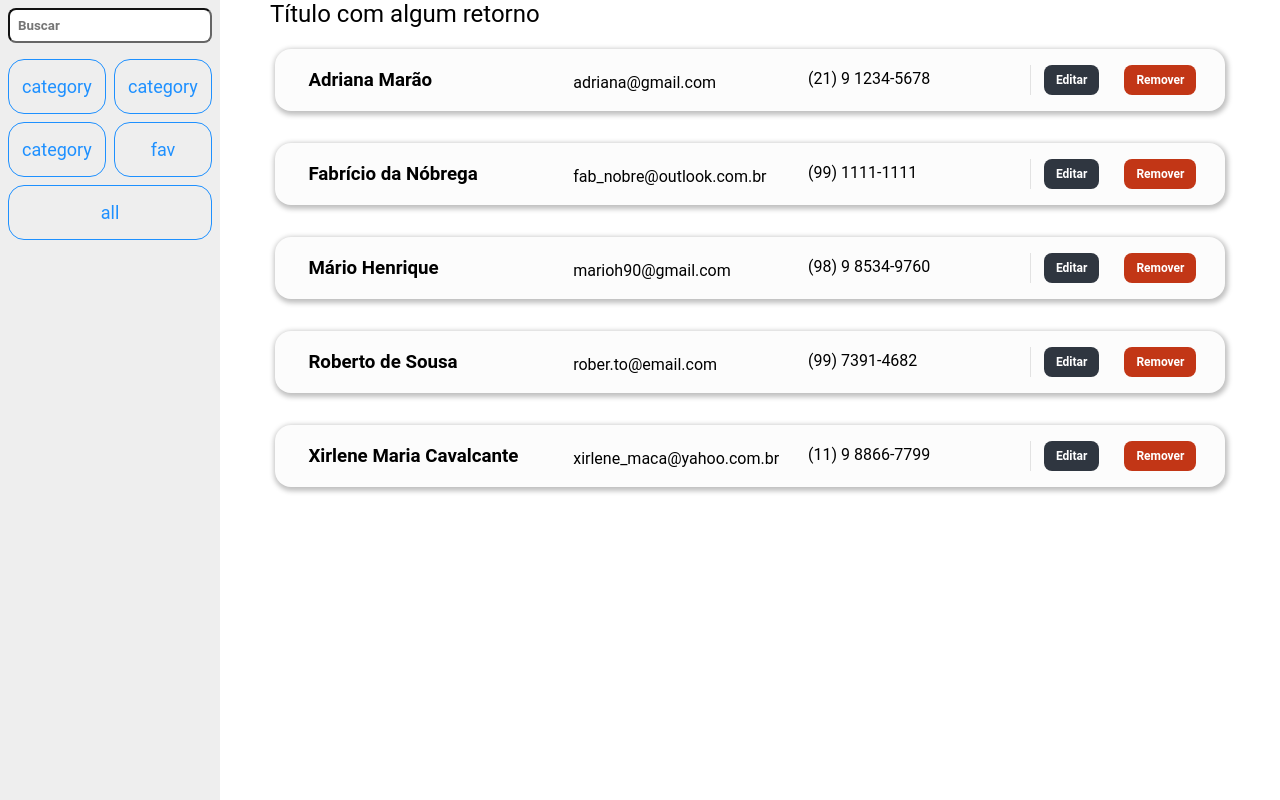
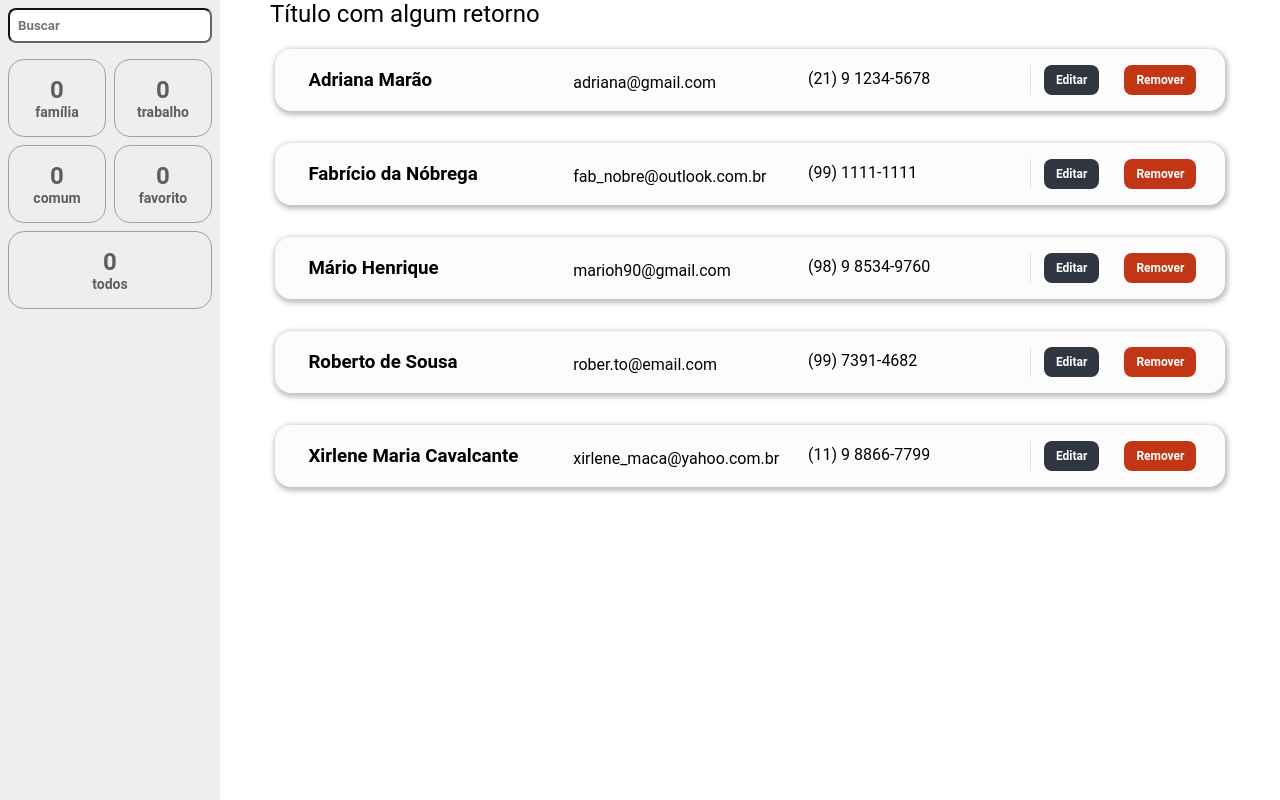
Before and after one commit to MarioHBS/lista_de_contatos, a React (Vite) app: page / in a window 1280 px wide. Built offline with nearby package versions, Linux system fonts and the light colour scheme.

Commit message:
refactor: layout concluído de FilterCard

```diff
--- a/src/components/FilterCard/filter.style.ts
+++ b/src/components/FilterCard/filter.style.ts
@@ -16,6 +16,16 @@ const StyledCard = styled.div<CardProp>`
   border-radius: 16px;
   font-size: 12px;
   cursor: pointer;
+
+  span {
+    display: block;
+    font-weight: bold;
+    font-size: 24px;
+  }
+
+  span:nth-child(2) {
+    font-size: 14px;
+  }
 `
 
 export default StyledCard
--- a/src/components/FilterCard/index.tsx
+++ b/src/components/FilterCard/index.tsx
@@ -5,11 +5,12 @@ type FilterProps = {
   criterion: string
 }
 
-const FilterCard = ({ type }: FilterProps) => {
+const FilterCard = ({ criterion, type }: FilterProps) => {
   return (
     <>
-      <StyledCard active>
-        <h2>{type}</h2>
+      <StyledCard active={false}>
+        <span>0</span>
+        <span>{criterion}</span>
       </StyledCard>
     </>
   )
```
